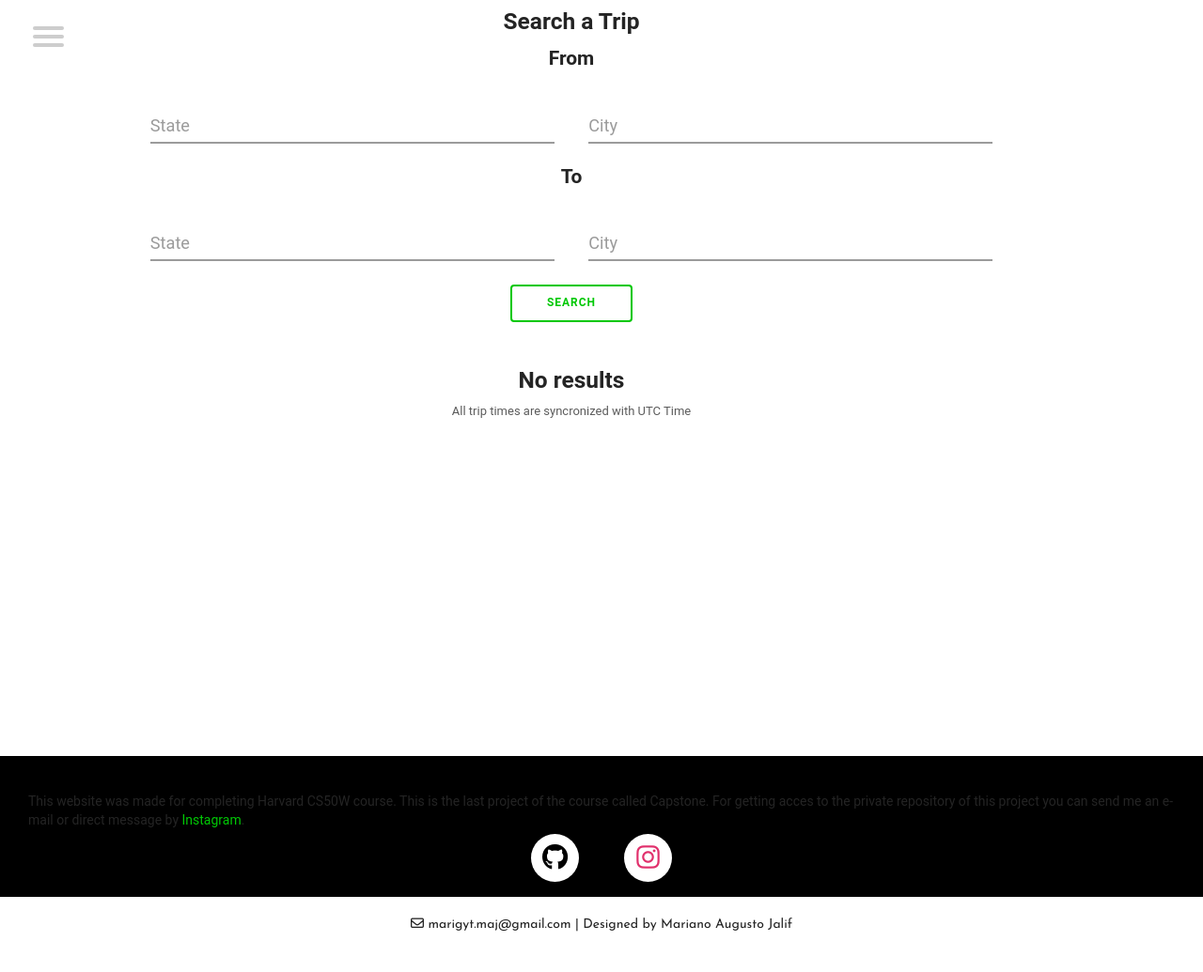
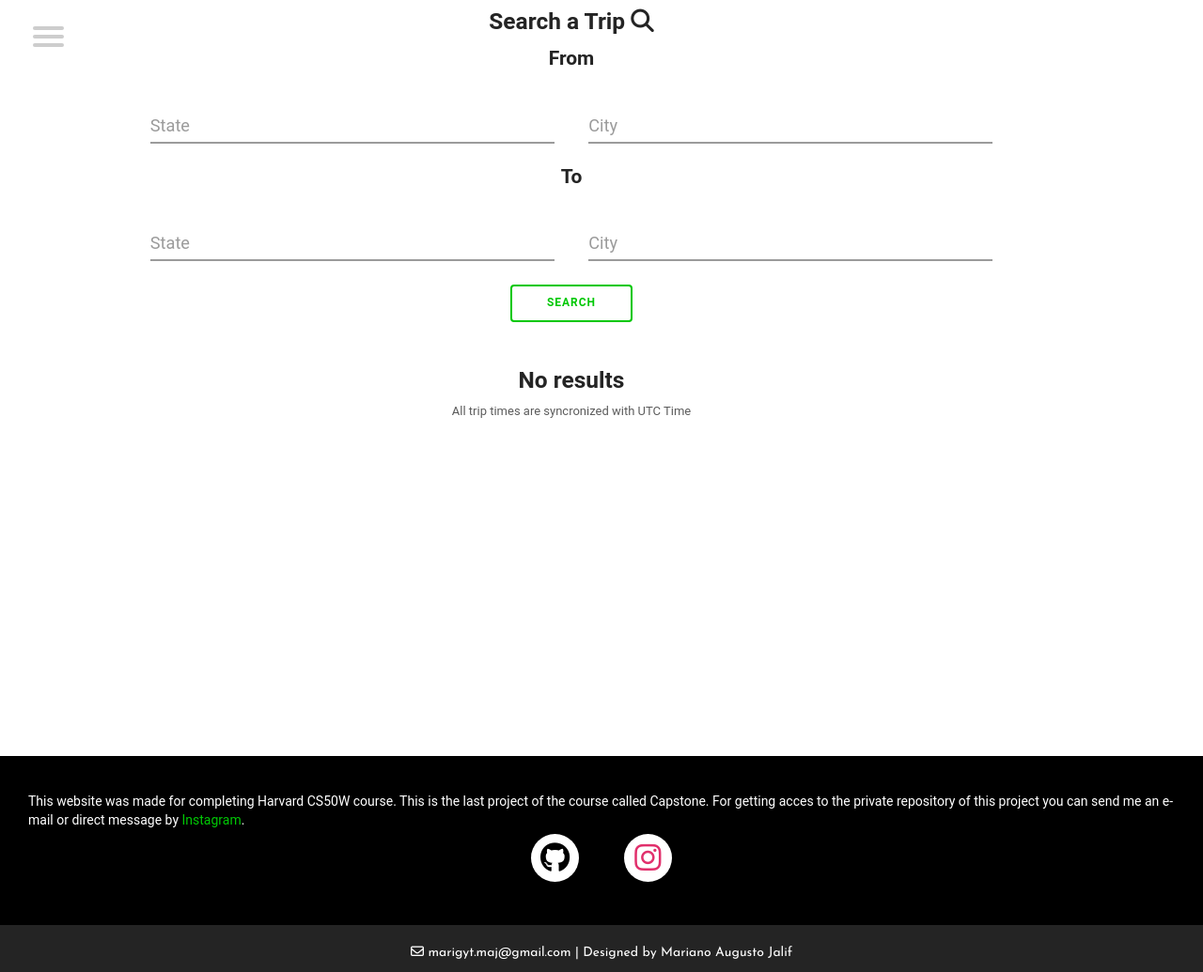
Before and after one commit to GambetaClub/CapstoneCS50W, a Django app: template capstone/templates/capstone/trips.html in a window 1280 px wide. Shown: the part 22-1057 px from the top of the page at 94% size. Before the commit the page ends 1014 px from the top, so only its background shows below. Run offline with Django 3.2, Linux system fonts and the light colour scheme; the template is opened without the code that fills it, so the values that code supplies are empty; some libraries are stand-ins or nearby versions; some web fonts are replaced.

Commit message:
Correction of views: In search  trips filter by next days. Correction of footer icons and more scss efficiency.

```diff
--- a/capstone/static/capstone/profile.css
+++ b/capstone/static/capstone/profile.css
@@ -26,7 +26,7 @@ body{
   color: #fff;
 }
 
-i{
+h4 > i{
   padding-left: 5px;
 }
 
@@ -118,7 +118,8 @@ i{
 
 .wrapper .social_media ul li a{
   color :#fff;
-  padding-top: 3.5px;
+  padding-right: 5px;
+  padding-top: 4px;
   display: block;
   font-size: 30px;
 }
--- a/capstone/static/capstone/styles.css
+++ b/capstone/static/capstone/styles.css
@@ -85,7 +85,8 @@ textarea {
 
 .footer {
   background-color: black;
-  color: #242424;
+  min-height: 230px;
+  color: white;
   height: 200px;
   width: 100vw;
   position: relative;
@@ -93,8 +94,8 @@ textarea {
 
 .footer .footer-bottom {
   font-family: 'Josefin Sans', sans-serif !important;
-  background-color: white;
-  color: #242424;
+  background-color: #242424;
+  color: white;
   height: 50px;
   width: 100%;
   text-align: center;
@@ -155,6 +156,10 @@ textarea {
   display: block;
 }
 
+.test {
+  font-weight: normal;
+}
+
 .low {
   font-size: small;
   color: #5c5c5c;
@@ -185,7 +190,7 @@ textarea {
   border-radius: 3.6rem;
   cursor: pointer;
   display: inline-block;
-  font-size: 2.0rem;
+  font-size: 2.3rem;
   height: 3.6rem;
   line-height: 3.6rem;
   margin: 0 5px;
--- a/capstone/static/capstone/styles.scss
+++ b/capstone/static/capstone/styles.scss
@@ -98,15 +98,16 @@ textarea {
 
 .footer {
   background-color: $footer-color;
-  color: $font-color;
+  min-height: 230px;
+  color: $back-color;
   height: 200px;
   width: 100vw;
   position: relative;
 
   .footer-bottom {
     font-family: 'Josefin Sans', sans-serif !important;
-    background-color: $back-color;
-    color: $font-color;
+    background-color: $font-color;
+    color: $back-color;
     height: 50px;
     width: 100%;
     text-align: center;
@@ -169,6 +170,10 @@ textarea {
   display: block;
 }
 
+.test{
+  font-weight: normal;
+}
+
 .low {
   font-size: small;
   color: $font-light-color;
@@ -201,7 +206,7 @@ textarea {
   border-radius: 3.6rem;
   cursor: pointer;
   display: inline-block;
-  font-size: 2.0rem;
+  font-size: 2.3rem;
   height: 3.6rem;
   line-height: 3.6rem;
   margin: 0 5px;
--- a/capstone/templates/capstone/layout.html
+++ b/capstone/templates/capstone/layout.html
@@ -27,6 +27,9 @@
           <a href="{% url 'index' %}"><img class="logo" src="{% static 'capstone/logo.png' %}?{% now 'U' %}" alt=""></a>
 
             {% if user.is_authenticated %}
+                <li class="nav-item">
+                    <a class="nav-link" href="{% url 'profile' user.username %}">Profile<i class="fas fa-user-circle"></i></a>
+                </li>
                 <li class="nav-item">
                     <a class="nav-link" href="{% url 'user_trips' %}">Your Trips<i class="fas fa-car"></i></a>
                 </li>
--- a/capstone/templates/capstone/trip.html
+++ b/capstone/templates/capstone/trip.html
@@ -58,7 +58,7 @@
         <h5><span class="strong">Origin: </span>{{trip.origin.city}},  {{trip.destination.id_state.state_name}}</h5>
         <h5><span class="strong">Destination: </span>{{trip.destination.city}}, {{trip.destination.id_state.state_name}} </h5>
         <h5><span class="strong">Departure: </span>{{trip.date}} at {{trip.time}} </h5>
-        <h5><span class="strong">Driver: </span>{{trip.driver}}</h5>
+        <h5><span class="strong">Driver: </span> <a href="{% url 'profile' trip.driver.username %}">{{trip.driver}}</a></h5>
         <h5><span class="strong">Duration: </span>{{trip.est_time}} </h5>
 
         <h5>
@@ -74,7 +74,7 @@
                 <div>
                 {% for passenger in passengers %}
 
-                    {{passenger.username}}, <br>
+                <a href="{% url 'profile' passenger.username %}">{{passenger.username}}</a>, <br>
 
                 {% endfor %}
                 </div>
--- a/capstone/templates/capstone/trips.html
+++ b/capstone/templates/capstone/trips.html
@@ -11,7 +11,7 @@
     </div>
     {% endif %}
 
-    <h3>Search a Trip</h3>
+    <h3>Search a Trip <i class="fas fa-search"></i></h3>
 
     <form id="form" action="{% url 'search_trip' %}" method="GET">
         {% csrf_token %}
@@ -46,7 +46,7 @@
     <br>
     <br>
     {% if trips %}
-    <h3>Trips Available</h3>
+    <h3>Trips Available <i class="fas fa-suitcase"></i></h3>
     <ul>
     {% for trip in trips %}
         <li>
```
Also changed, not shown: capstone/templates/capstone/messages.html (+6 -5 lines), capstone/views.py (+4 -4 lines), 2 other files.
